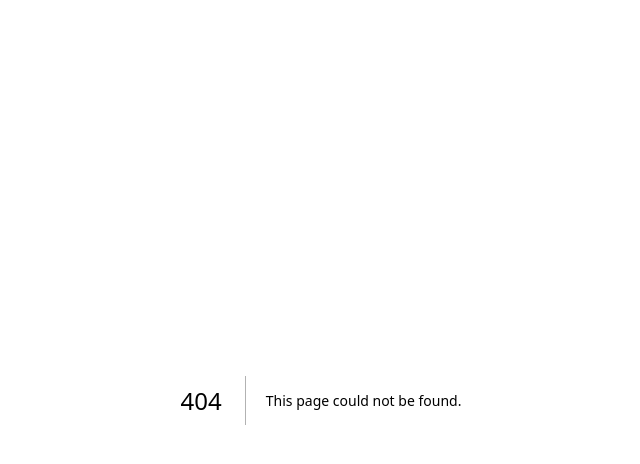
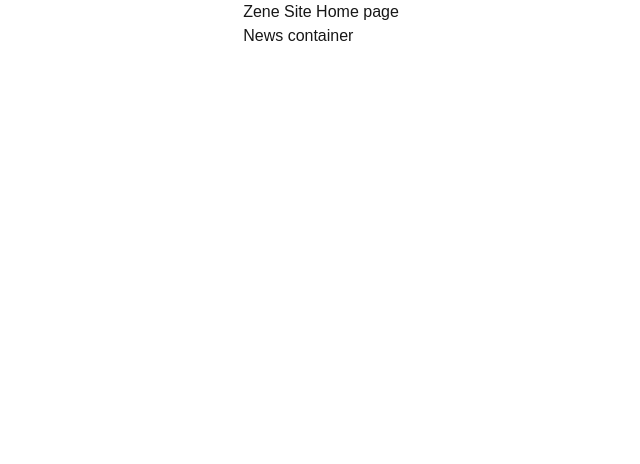
Before and after one commit to will-estanislao/zenemag, a Next.js app: page /home in a window 1280 px wide. Before the commit this address had no page. Shown: the top 464 px of the page, without its empty margins (319-959 px from the left). Built offline with nearby package versions, Linux system fonts and the light colour scheme.

Commit message:
Home page

```diff
--- /dev/null
+++ b/src/app/home/layout.tsx
@@ -0,0 +1,17 @@
+import type { Metadata } from "next";
+import "@/app/globals.css";
+
+export const metadata: Metadata = {
+  title: "Home page - Zene Magazine",
+  description: "Generated by create next app",
+};
+
+export default function RootLayout({ children }: LayoutProps<"/">) {
+  return (
+    <html
+      lang="en"
+    >
+      <body className="min-h-full flex flex-col">{children}</body>
+    </html>
+  );
+}
--- /dev/null
+++ b/src/app/home/page.tsx
@@ -0,0 +1,12 @@
+import Image from "next/image";
+
+export default function Home() {
+  return (
+    <div className="flex flex-col flex-1 items-center justify-center">
+      <main>
+        <h1> Zene Site Home page</h1>
+        <div> News container </div>
+      </main>
+    </div>
+  );
+}
```
